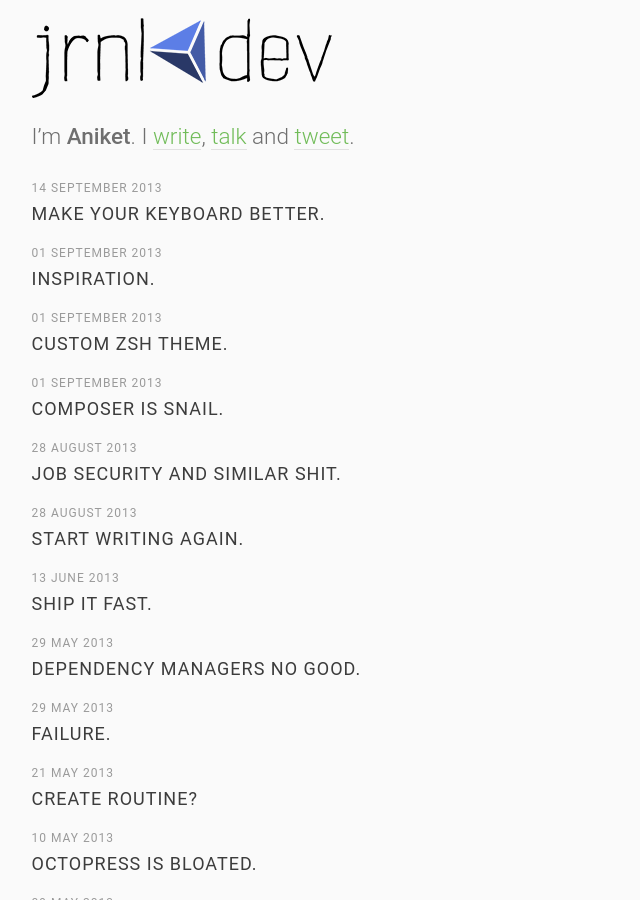
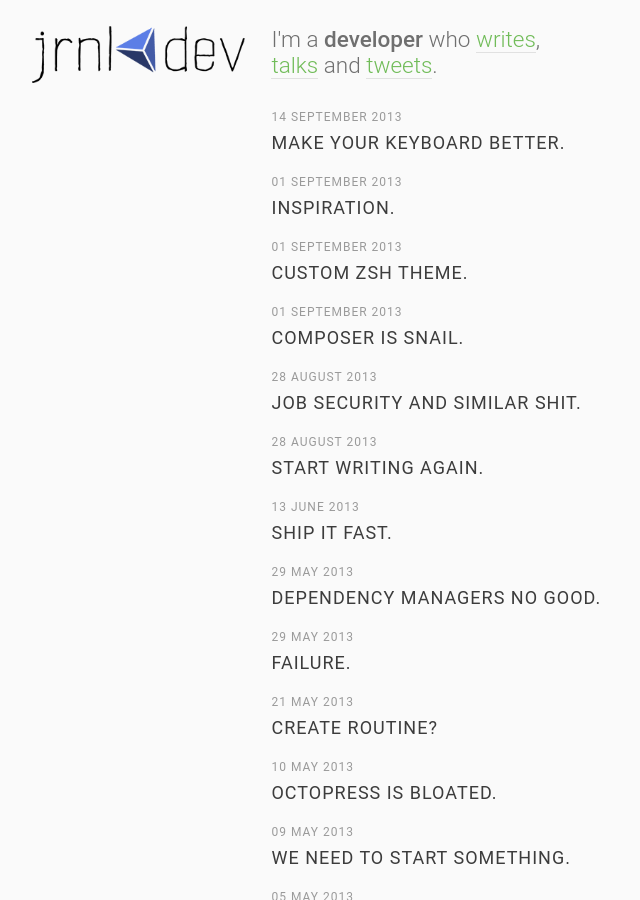
Before and after one commit to aniketpant/journal, a Jekyll site: the page built from index.md, in a window 1280 px wide and 900 px high. Shown: the whole window, without its empty margins (0-640 px from the left). Built offline with Jekyll 4.4.1, drawn with Linux system fonts in a browser that asks for light colours; Markdown is read by kramdown in place of the engine named in the settings.

Commit message:
Change layout
Signed-off-by: Aniket Pant <me@aniketpant.com>

```diff
--- a/_layouts/base.html
+++ b/_layouts/base.html
@@ -19,31 +19,18 @@
     <p class="chromeframe">You are using an outdated browser. <a href="http://browsehappy.com/">Upgrade your browser today</a> or <a href="http://www.google.com/chromeframe/?redirect=true">install Google Chrome Frame</a> to better experience this site.</p>
     <![endif]-->
 
-    <div class="header-container">
-      <header class="grid wrapper" role="banner">
-        <div class="grid__item one-whole">
-          <a class="logo" href="/" rel="nofollow"><img src="/images/logo.png" alt="{{site.title}}" /></a>
-        </div>
-      </header> <!-- header -->
-    </div> <!-- header-container -->
-
-    <div class="main-container">
-      <div class="grid wrapper">
-        <div class="grid__item one-whole">
-          <section role="main">
-            <p class="lead">I’m <strong>Aniket</strong>. I <a href="http://aniketpant.com/archive">write</a>, <a href="http://aniketpant.com/speaking">talk</a> and <a href="http://twitter.com/aniket_pant">tweet</a>.</p>
-          {{ content }}
-          <section>
-        </div>
-      </div>
-    </div> <!-- main-container -->
-    <div class="footer-container">
-      <div class="grid wrapper">
-        <footer class="grid__item one-whole smallprint" role="contentinfo">
-          <p><span class="muted">Handcrafted by</span> <a href="http://twitter.com/aniket_pant">Aniket</a>.</p>
-        </footer> <!-- footer -->
-      </div>
-    </div> <!-- footer-container -->
+    <div class="grid wrapper push--top">
+      <header class="grid__item one-third palm-one-whole" role="banner">
+        <a class="logo" href="/" rel="nofollow"><img src="/images/logo.png" alt="{{site.title}}" /></a>
+      </header><!--
+      --><section role="main" class="grid__item two-thirds palm-one-whole">
+        <p class="lead">I'm a <strong>developer</strong> who <a href="http://aniketpant.com/archive">writes</a>,<br/><a href="http://aniketpant.com/speaking">talks</a> and <a href="http://twitter.com/aniket_pant">tweets</a>.</p>
+      {{ content }}
+      </section><!--
+    --><footer class="grid__item one-whole smallprint" role="contentinfo">
+        <p><span class="muted">Handcrafted by</span> <a href="http://twitter.com/aniket_pant">Aniket</a>.</p>
+      </footer> <!-- footer -->
+    </div>
 
     <script type="text/javascript">
     WebFontConfig = {
```
